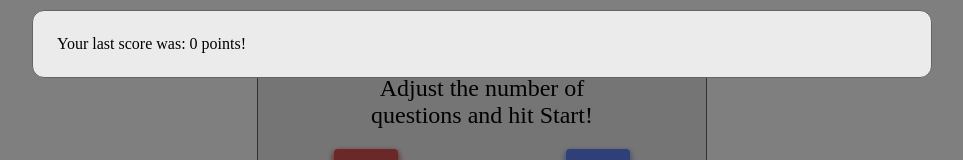
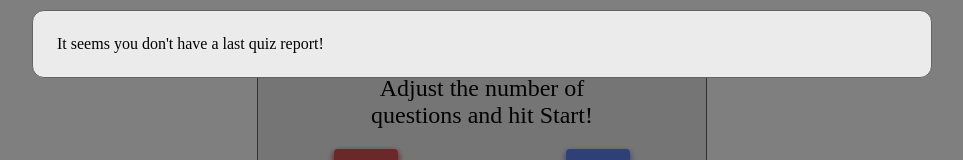
Before and after one commit to MatosoLucas/Quiz, a React (Create React App) app: page / in a window 1280 px wide. Both pictures are taken after a click on the button "CHECK YOUR LAST SCORE!". Shown: the top 160 px of the page, without its empty margins (158-1121 px from the left). Built offline with nearby package versions, Linux system fonts and the light colour scheme.

Commit message:
some updates

```diff
--- a/src/components/Questions/questionsReport.tsx
+++ b/src/components/Questions/questionsReport.tsx
@@ -43,7 +43,7 @@ const ReturnButton = styled(Button)({
 })
 
 
-export function QuestionsReport({ showButton }: {showButton?: boolean}) {
+export function QuestionsReport({ showButton }: { showButton?: boolean }) {
 
   const { storedForm, setValue } = useContext(QuestionsContext);
 
@@ -53,7 +53,9 @@ export function QuestionsReport({ showButton }: {showButton?: boolean}) {
     setValue(0)
   }
 
-  return(
+  console.log(storedForm)
+
+  return (
     <FormContainer>
       {storedForm?.map(questions => (
         <FormBox key={questions.question}>
@@ -95,8 +97,16 @@ export function QuestionsReport({ showButton }: {showButton?: boolean}) {
           </FormControl>
         </FormBox>
       ))}
+
+      {
+        storedForm.length === 0
+          ? <span>It seems you don't have a last quiz report!</span>
+          : <Box>
             <span>Your last score was: {score} points!</span>
-            { showButton && <ReturnButton onClick={handleReturn}>Return</ReturnButton> }
+            {showButton && <ReturnButton onClick={handleReturn}>Return</ReturnButton>}
+          </Box>
+      }
+
     </FormContainer>
   )
 }
```
Lines whose indentation alone changed are shown as unchanged.
